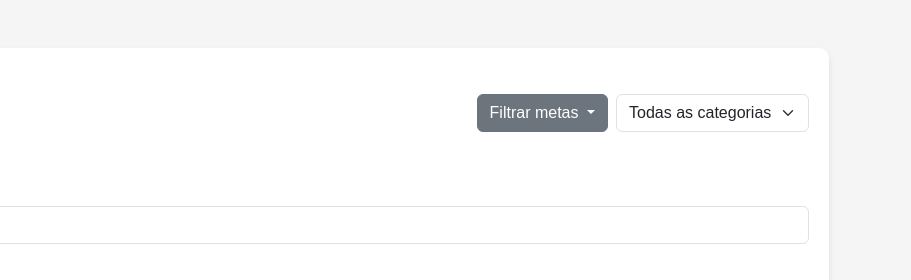
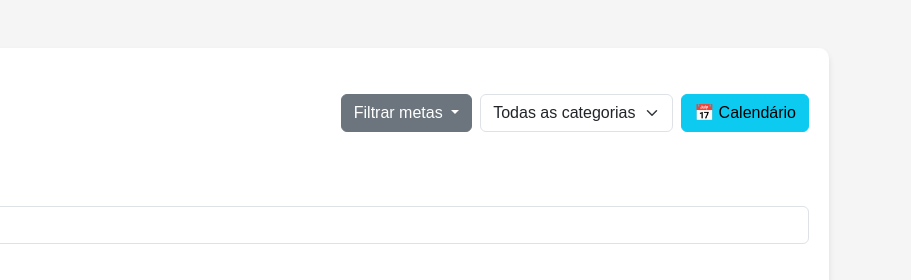
Before and after one commit to kinael/Arroba-Metas, a plain HTML site: page index.html in a window 1280 px wide. Shown: the top 280 px of the page, 369-1280 px from the left. Drawn offline with nearby package versions, Linux system fonts and the light colour scheme.

Commit message:
Update index.html

```diff
--- a/index.html
+++ b/index.html
@@ -28,12 +28,14 @@
               <li><a class="dropdown-item" href="#" onclick="filterGoals('pending')">Metas pendentes</a></li>
             </ul>
           </div>
-          <div class="dropdown">
+          <div class="dropdown me-2">
             <label for="categoryFilter" class="visually-hidden">Filtrar por categoria</label>
             <select id="categoryFilter" class="form-select" onchange="filterByCategory()">
               <option value="">Todas as categorias</option>
             </select>
           </div>
+          <!-- Botão Calendário -->
+          <a href="calendario.html" class="btn btn-info">📅 Calendário</a>
         </div>
       </div>
       <div class="mb-3">
```
